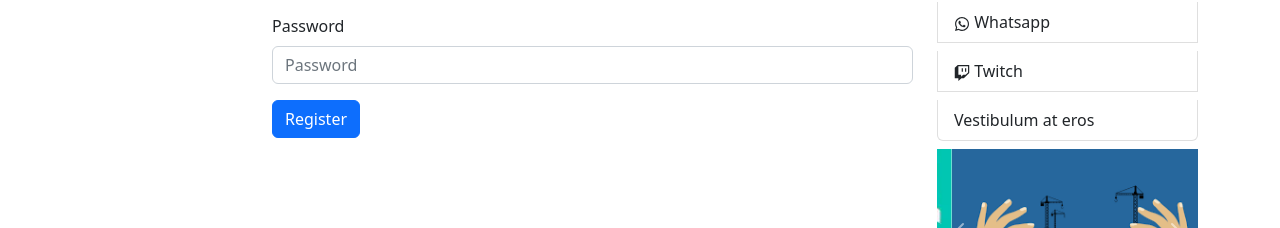
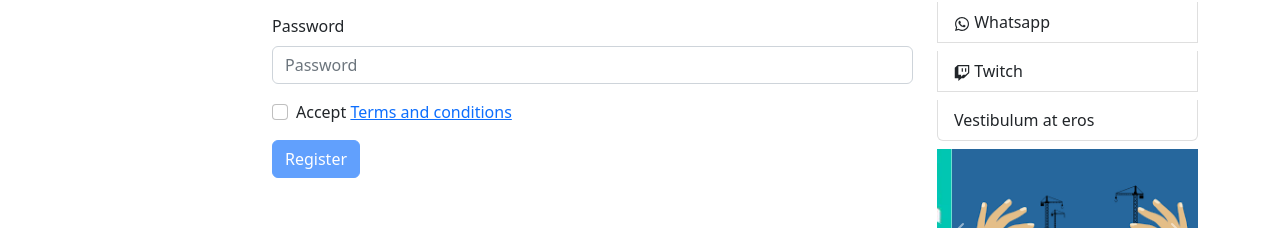
Before and after one commit to Nayem-Mursalin/dragon-news-client, a React (Create React App) app: page /register in a window 1280 px wide. Shown: the part 324-552 px from the top of the page. Built offline with nearby package versions, Linux system fonts and the light colour scheme; no server answers.

Commit message:
62-3 terms & condition

```diff
--- a/src/Pages/Login/Login/Login.js
+++ b/src/Pages/Login/Login/Login.js
@@ -1,13 +1,17 @@
 import React, { useContext, useState } from 'react';
 import Button from 'react-bootstrap/Button';
 import Form from 'react-bootstrap/Form';
-import { useNavigate } from 'react-router-dom';
+import { useLocation, useNavigate } from 'react-router-dom';
 import { AuthContext } from '../../../contexts/AuthProvider/AuthProvider';
 
 const Login = () => {
     const [error, setError] = useState('');
     const { signIn } = useContext(AuthContext);
     const navigate = useNavigate();
+    const location = useLocation();
+
+    const from = location.state?.from?.pathname || '/';
+
 
     const handleSubmmit = (event) => {
         event.preventDefault();
@@ -22,7 +26,7 @@
                 console.log(user);
                 form.reset();
                 setError('');
-                navigate('/');
+                navigate(from, { replace: true });
             })
             .catch(error => {
                 console.error(error);
--- a/src/Pages/Login/Register/Register.js
+++ b/src/Pages/Login/Register/Register.js
@@ -1,11 +1,13 @@
 import React, { useContext, useState } from 'react';
 import Button from 'react-bootstrap/Button';
 import Form from 'react-bootstrap/Form';
+import { Link } from 'react-router-dom';
 import { AuthContext } from '../../../contexts/AuthProvider/AuthProvider';
 
 const Register = () => {
     const [error, setError] = useState('');
-    const { createUser } = useContext(AuthContext);
+    const [accepted, setAccepted] = useState(false);
+    const { createUser, updateUserProfile } = useContext(AuthContext);
 
     const handleSubmit = event => {
         event.preventDefault();
@@ -14,7 +16,7 @@
         const email = form.email.value;
         const photoURL = form.photoURL.value;
         const password = form.password.value;
-        console.log(name, email, photoURL, password);
+        //console.log(name, email, photoURL, password);
 
         createUser(email, password)
             .then(result => {
@@ -22,12 +24,31 @@
                 console.log(user);
                 setError('');
                 form.reset();
+                handleUpdateUserProfile(name, photoURL);
             })
             .catch(e => {
                 console.error(e);
                 setError(e.message);
             })
     }
+
+    const handleUpdateUserProfile = (name, photoURL) => {
+        const profile = {
+            displayName: name,
+            photoURL: photoURL
+        }
+        updateUserProfile(profile)
+            .then(() => {
+            })
+            .catch(error => {
+                console.error(error);
+            })
+    }
+
+    const handleAccepted = event => {
+        setAccepted(event.target.checked)
+    }
+
     return (
         <Form onSubmit={handleSubmit}>
             <Form.Group className="mb-3" controlId="formBasicEmail">
@@ -47,7 +68,13 @@
                 <Form.Label>Password</Form.Label>
                 <Form.Control name="password" type="password" placeholder="Password" required />
             </Form.Group>
-            <Button variant="primary" type="submit">
+            <Form.Group className="mb-3" controlId="formBasicCheckbox">
+                <Form.Check
+                    type="checkbox"
+                    onClick={handleAccepted}
+                    label={<>Accept <Link to="/terms">Terms and conditions</Link></>} />
+            </Form.Group>
+            <Button variant="primary" type="submit" disabled={!accepted}>
                 Register
             </Button>
             <Form.Text className="text-danger">
--- /dev/null
+++ b/src/Pages/Others/TermsAndConditions/TermsAndConditions.js
@@ -0,0 +1,13 @@
+import React from 'react';
+import { Link } from 'react-router-dom';
+
+const TermsAndConditions = () => {
+    return (
+        <div>
+            <h3>Here is our Terms and conditions</h3>
+            <p>Go back to: <Link to='/register'>Register</Link></p>
+        </div>
+    );
+};
+
+export default TermsAndConditions;
--- /dev/null
+++ b/src/Routes/PrivateRoute/PrivateRoute.js
@@ -0,0 +1,26 @@
+import React, { useContext } from 'react';
+import { Spinner } from 'react-bootstrap';
+import { Navigate, useLocation } from 'react-router-dom';
+import { AuthContext } from '../../contexts/AuthProvider/AuthProvider';
+
+/*
+1. only allow authenticated user to visit the route
+2.
+3. Redirect user to the route they wanted to go before login
+*/
+
+const PrivateRoute = ({ children }) => {
+    const { user, loading } = useContext(AuthContext);
+    const location = useLocation();
+
+    if (loading) {
+        return <Spinner animation="border" variant="primary" />
+    }
+
+    if (!user) {
+        return <Navigate to="/login" state={{ from: location }} replace></Navigate>
+    }
+    return children;
+};
+
+export default PrivateRoute;
--- a/src/contexts/AuthProvider/AuthProvider.js
+++ b/src/contexts/AuthProvider/AuthProvider.js
@@ -1,5 +1,5 @@
 import React, { createContext, useEffect, useState } from 'react';
-import { createUserWithEmailAndPassword, getAuth, onAuthStateChanged, signInWithEmailAndPassword, signInWithPopup, signOut } from 'firebase/auth';
+import { createUserWithEmailAndPassword, getAuth, onAuthStateChanged, signInWithEmailAndPassword, signInWithPopup, signOut, updateProfile } from 'firebase/auth';
 import app from '../../firebase/firebase.config'
 
 export const AuthContext = createContext();
@@ -7,20 +7,29 @@
 
 const AuthProvider = ({ children }) => {
     const [user, setuser] = useState(null);
+    const [loading, setLoading] = useState(true);
 
     const providerLogin = (provider) => {
+        setLoading(true);
         return signInWithPopup(auth, provider)
     }
 
     const createUser = (email, password) => {
+        setLoading(true);
         return createUserWithEmailAndPassword(auth, email, password);
     }
 
     const signIn = (email, password) => {
+        setLoading(true);
         return signInWithEmailAndPassword(auth, email, password)
     }
 
+    const updateUserProfile = (profile) => {
+        return updateProfile(auth.currentUser, profile);
+    }
+
     const logOut = () => {
+        setLoading(true);
         return signOut(auth)
 
     }
@@ -29,13 +38,24 @@
         const unsubscribe = onAuthStateChanged(auth, (currentUser) => {
             console.log('inside auth State Change ', currentUser);
             setuser(currentUser);
+            setLoading(false);
         });
         return () => {
             unsubscribe();
         }
     }, [])
 
-    const authInfo = { user, providerLogin, logOut, createUser, signIn };
+    const authInfo = {
+        user,
+        loading,
+        setLoading,
+        providerLogin,
+        logOut,
+        updateUserProfile,
+        //verifyEmail,
+        createUser,
+        signIn
+    };
     return (
         <AuthContext.Provider value={authInfo}>
             {children}
```
Also changed, not shown: src/Routes/Routes.js (+7 -1 lines).
